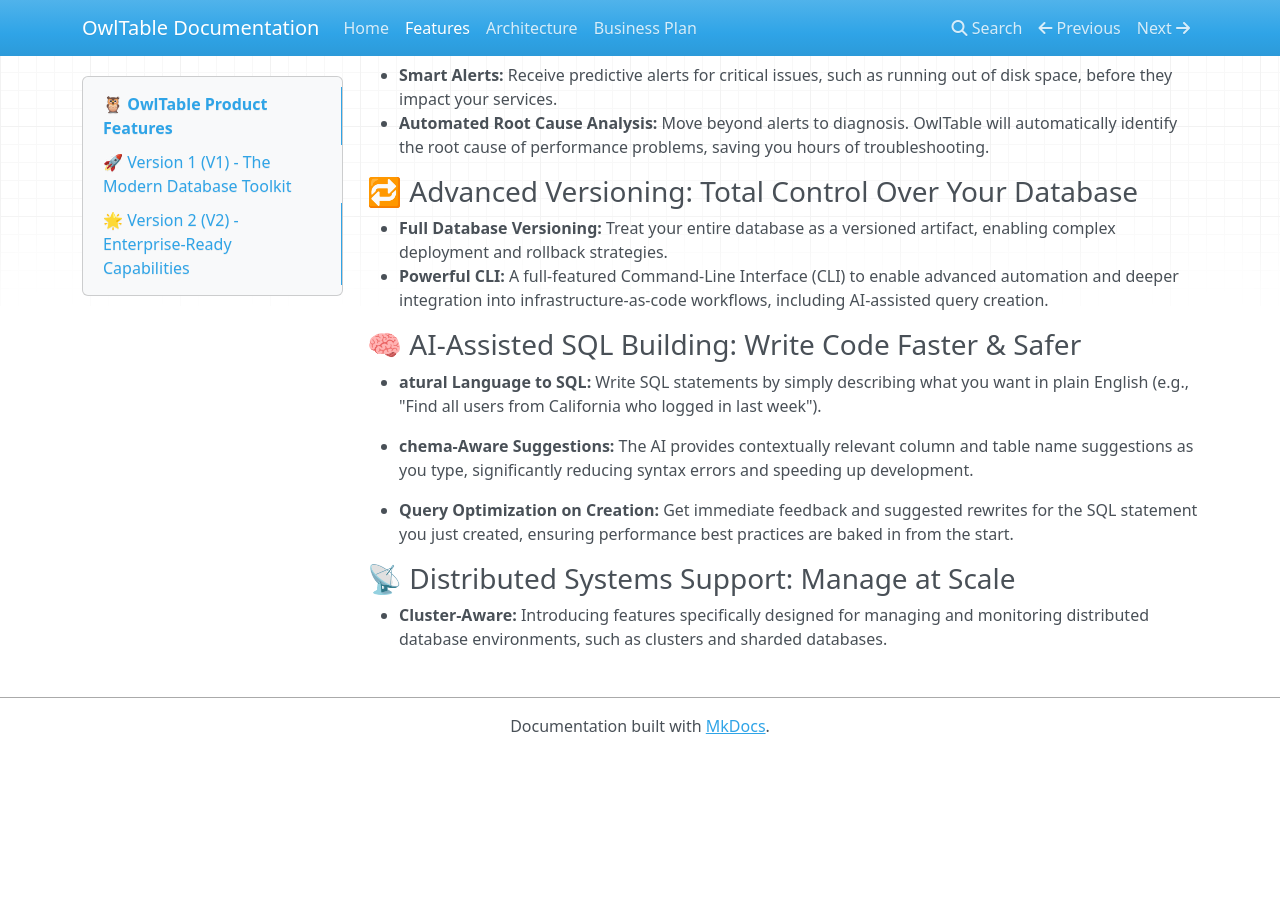
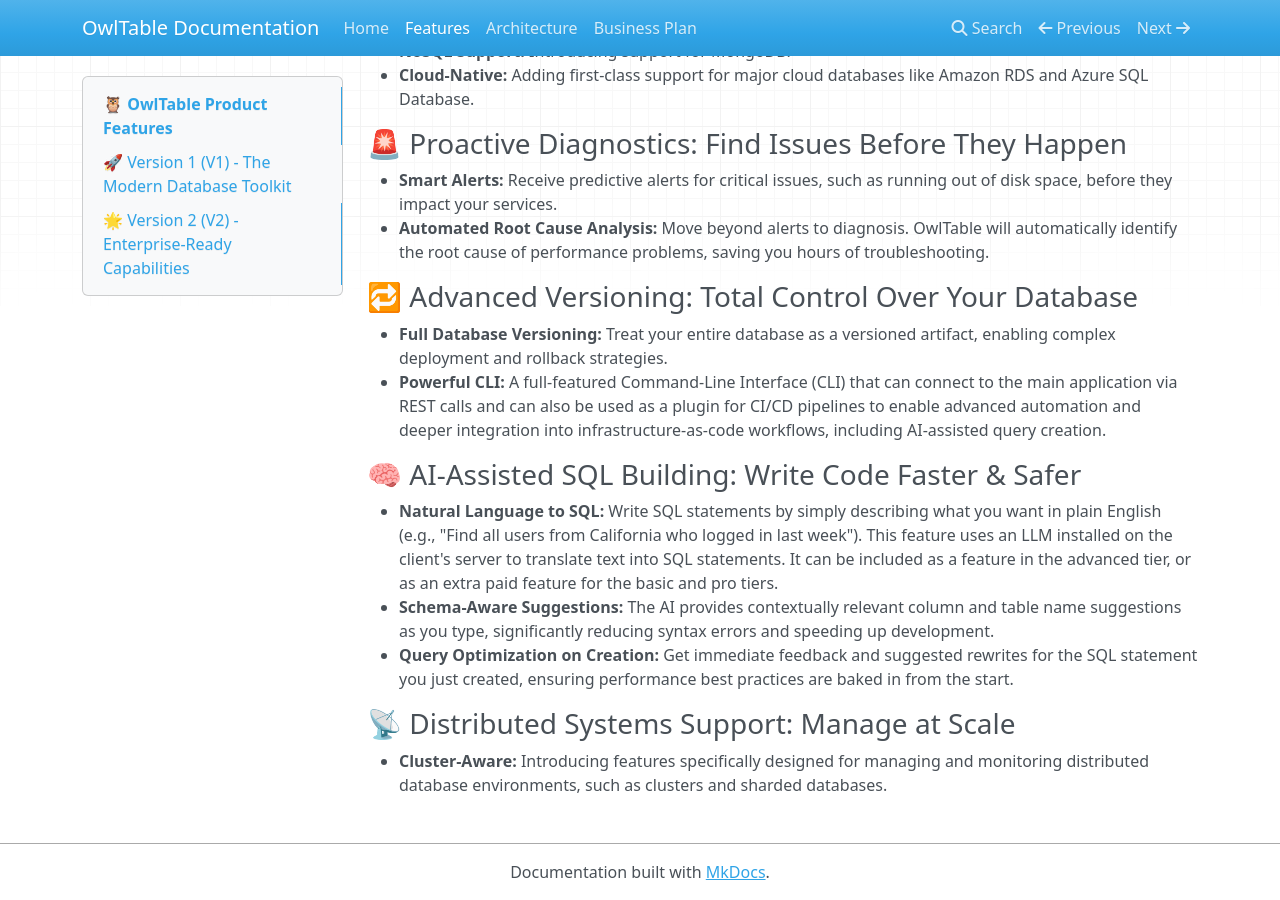
Before and after one commit to yehoshuas1978/owltable-landing-page, an MkDocs documentation site: the page built from documentation/docs/features.md, in a window 1280 px wide and 900 px high, scrolled down 1605 px. Built offline with MkDocs 1.6.1, drawn with Linux system fonts in a browser that asks for light colours; nearby versions of some CDN libraries; before the commit the page ends 2359 px from its top, so only the background shows below that; some of the changed text lies outside the part shown.

Commit message:
updated documentation

```diff
--- a/documentation/docs/features.md
+++ b/documentation/docs/features.md
@@ -9,6 +9,9 @@
 ## 🚀 Version 1 (V1) - The Modern Database Toolkit
 
 V1 delivers a comprehensive suite of tools designed to streamline daily database operations, enhance performance, and protect your data.
+
+### 🚀 **Easy Installation: Get Started in Minutes**
+*   **Simple Setup:** The application is designed for simplicity. The UI is built into the application, requiring only a single installation to start running with no extra dependencies.
 
 ### 📝 **Schema Control: Deploy with Confidence**
 *   **Prevent Drift:** Compare database schemas across environments (dev, test, prod) to catch unintended changes before they cause issues.
@@ -54,13 +57,11 @@
 
 ### 🔁 **Advanced Versioning: Total Control Over Your Database**
 *   **Full Database Versioning:** Treat your entire database as a versioned artifact, enabling complex deployment and rollback strategies.
-*   **Powerful CLI:** A full-featured Command-Line Interface (CLI) to enable advanced automation and deeper integration into infrastructure-as-code workflows, including AI-assisted query creation.
+*   **Powerful CLI:** A full-featured Command-Line Interface (CLI) that can connect to the main application via REST calls and can also be used as a plugin for CI/CD pipelines to enable advanced automation and deeper integration into infrastructure-as-code workflows, including AI-assisted query creation.
 
 ### 🧠 **AI-Assisted SQL Building: Write Code Faster & Safer**
-*   **atural Language to SQL:** Write SQL statements by simply describing what you want in plain English (e.g., "Find all users from California who logged in last week").
-
-*   **chema-Aware Suggestions:** The AI provides contextually relevant column and table name suggestions as you type, significantly reducing syntax errors and speeding up development.
-
+*   **Natural Language to SQL:** Write SQL statements by simply describing what you want in plain English (e.g., "Find all users from California who logged in last week"). This feature uses an LLM installed on the client's server to translate text into SQL statements. It can be included as a feature in the advanced tier, or as an extra paid feature for the basic and pro tiers.
+*   **Schema-Aware Suggestions:** The AI provides contextually relevant column and table name suggestions as you type, significantly reducing syntax errors and speeding up development.
 *   **Query Optimization on Creation:** Get immediate feedback and suggested rewrites for the SQL statement you just created, ensuring performance best practices are baked in from the start.
 
 ### 📡 **Distributed Systems Support: Manage at Scale**
```
Also changed, not shown: documentation/docs/business_plan.md (+1 -1 lines).
